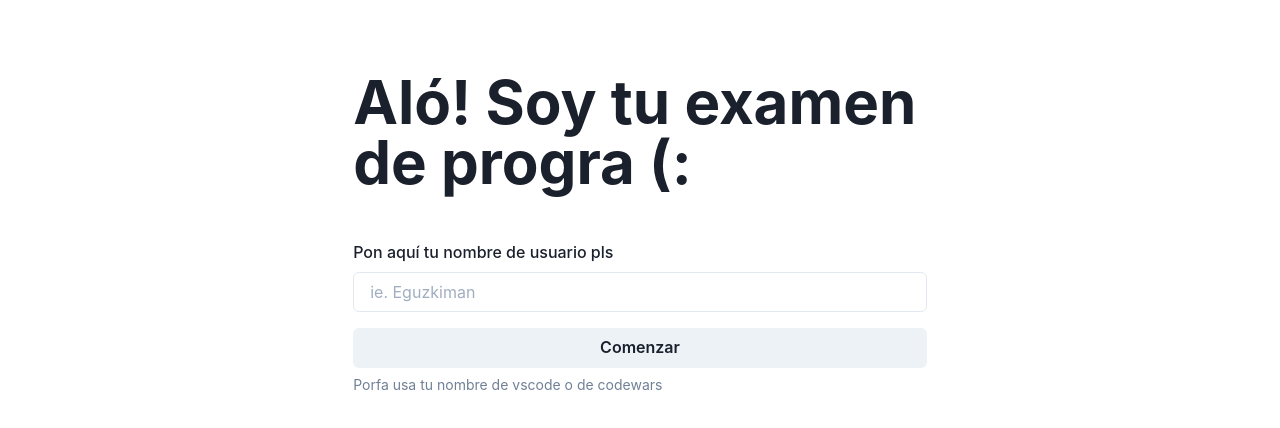
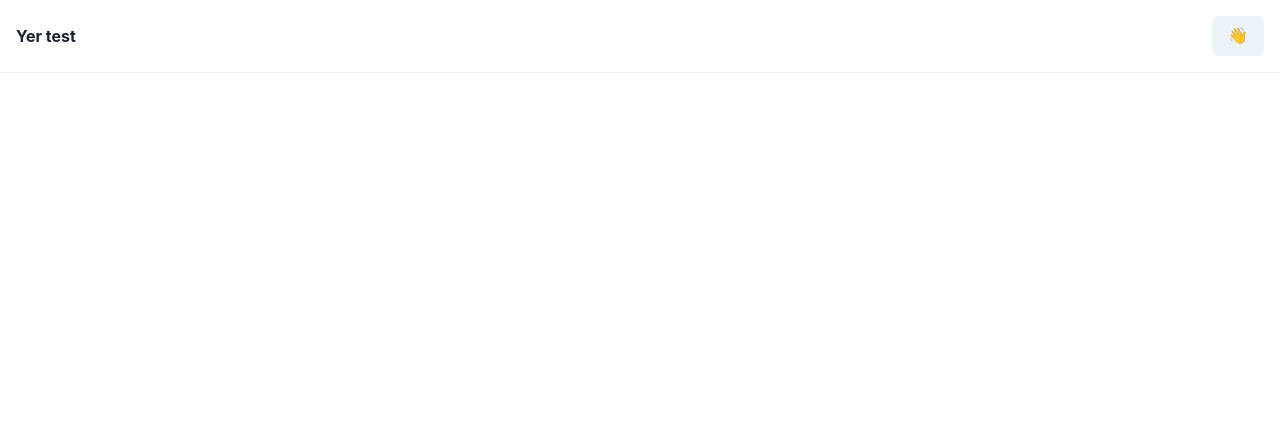
Before and after one commit to Eguzkiman/pyxam-client, a React (Create React App) app: page /test in a window 1280 px wide. Before the commit this address led to /login. Shown: the top 428 px of the page. Built offline with nearby package versions, Linux system fonts and the light colour scheme.

Commit message:
wires up attempt state

```diff
--- a/src/App.tsx
+++ b/src/App.tsx
@@ -5,6 +5,8 @@ import {
     Route,
     Redirect,
 } from 'react-router-dom'
+
+import { Attempt } from 'types/BaseTypes'
 
 import { ChakraProvider } from '@chakra-ui/react'
 
@@ -15,17 +17,25 @@ import TestPage from 'components/TestPage'
 
 import styles from './App.module.scss'
 
+const emptyAttempt: Attempt = {
+    username: '',
+    a1: '',
+    a2: '',
+    a3: '',
+    a4: '',
+    a5: '',
+}
+
 function App() {
-    let userFromSession = useMemo(() => {
-        return localStorage.getItem('user')
+    let attemptFromSession = useMemo(() => {
+        let attemptStr = localStorage.getItem('attempt')
+        if (!attemptStr) return null
+        return JSON.parse(attemptStr) as Attempt
     }, [])
 
-    let [username, setUsername] = useState<string | null>(userFromSession)
-
-    function onLogin(username: string) {
-        setUsername(username)
-        localStorage.setItem('user', username)
-    }
+    let [attempt, setAttempt] = useState<Attempt>(
+        attemptFromSession || emptyAttempt
+    )
 
     return (
         <ChakraProvider>
@@ -33,9 +43,11 @@ function App() {
                 <Router>
                     <Switch>
                         <Route path="/login">
-                            <LoginPage username={username} onLogin={onLogin} />
+                            <LoginPage
+                                attempt={attempt}
+                                setAttempt={setAttempt}
+                            />
                         </Route>
-                        {username && (
                         <React.Fragment>
                             <Route path="/admin">
                                 <AdminPage />
@@ -44,10 +56,12 @@ function App() {
                                 <PlaygroundPage />
                             </Route>
                             <Route path="/test">
-                                    <TestPage username={username} />
+                                <TestPage
+                                    attempt={attempt}
+                                    setAttempt={setAttempt}
+                                />
                             </Route>
                         </React.Fragment>
-                        )}
                         <Route>
                             <Redirect to="/login" />
                         </Route>
--- a/src/components/LoginPage/LoginPage.component.tsx
+++ b/src/components/LoginPage/LoginPage.component.tsx
@@ -20,21 +20,11 @@ import styles from './_LoginPage.module.scss'
 
 export function LoginPage(props: Props) {
     let history = useHistory()
-    let [username, setUsername] = useState<string>('')
 
-    useEffect(() => {
-        let userStr = localStorage.getItem('user')
-
-        if (userStr) {
-            history.push('/test')
-            return
-        }
-    }, [history])
-
-    const { className, onLogin } = props
+    const { className, attempt, setAttempt } = props
 
     function onSubmit() {
-        onLogin(username)
+        history.push('/test')
     }
 
     return (
@@ -60,9 +50,12 @@ export function LoginPage(props: Props) {
                         <Stack spacing={4}>
                             <Input
                                 required
-                                value={username}
+                                value={attempt.username}
                                 onChange={(ev) =>
-                                    setUsername(ev.currentTarget.value)
+                                    setAttempt({
+                                        ...attempt,
+                                        username: ev.currentTarget.value,
+                                    })
                                 }
                                 placeholder="ie. Eguzkiman"
                                 minlength="3"
--- a/src/components/LoginPage/LoginPage.types.ts
+++ b/src/components/LoginPage/LoginPage.types.ts
@@ -1,5 +1,7 @@
+import { Attempt } from 'types/BaseTypes'
+
 export interface Props {
-    username: string | null;
-    onLogin: (username: string) => void;
+    attempt: Attempt;
+    setAttempt: (attempt: Attempt) => void;
     className?: string;
 }
--- a/src/components/TestPage/TestPage.types.ts
+++ b/src/components/TestPage/TestPage.types.ts
@@ -1,4 +1,7 @@
+import { Attempt } from 'types/BaseTypes'
+
 export interface Props {
-    username: string;
+    attempt: Attempt;
+    setAttempt: (attempt: Attempt) => void;
     className?: string;
 }
--- a/src/types/BaseTypes.ts
+++ b/src/types/BaseTypes.ts
@@ -1,5 +1,5 @@
 export interface Attempt {
-    userame: string;
+    username: string;
     a1: string;
     a2: string;
     a3: string;
```
Lines whose indentation alone changed are shown as unchanged.
